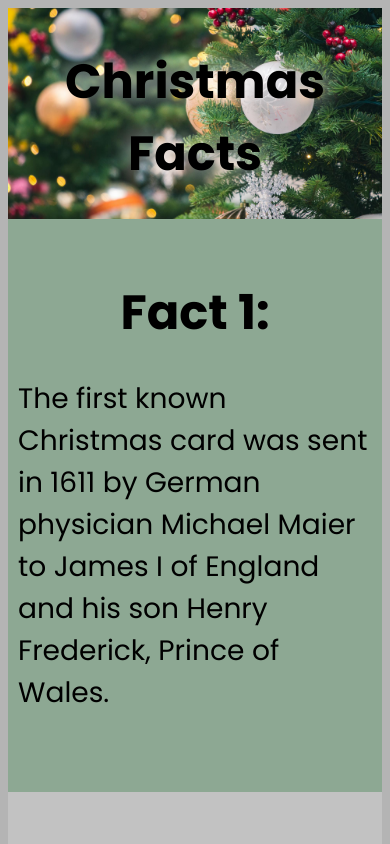
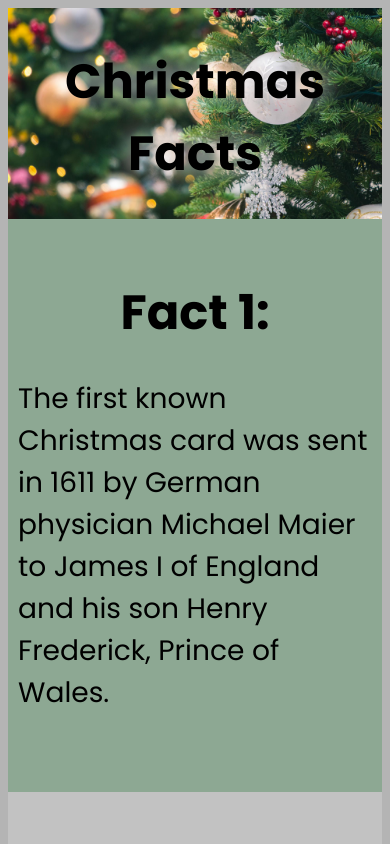
Before and after one commit to fishtested/Christmas-facts, a plain HTML site: page index.html in a window 390 px wide. Shown: the top 844 px of the page. Drawn offline with Linux system fonts and the light colour scheme.

Commit message:
Update styles.css

```diff
--- a/styles.css
+++ b/styles.css
@@ -142,8 +142,4 @@ a:hover {
         padding-left: 10px;
         padding-right: 10px;
     }
-
-    #header {
-        background-position: right center;
-    }
 }
```
